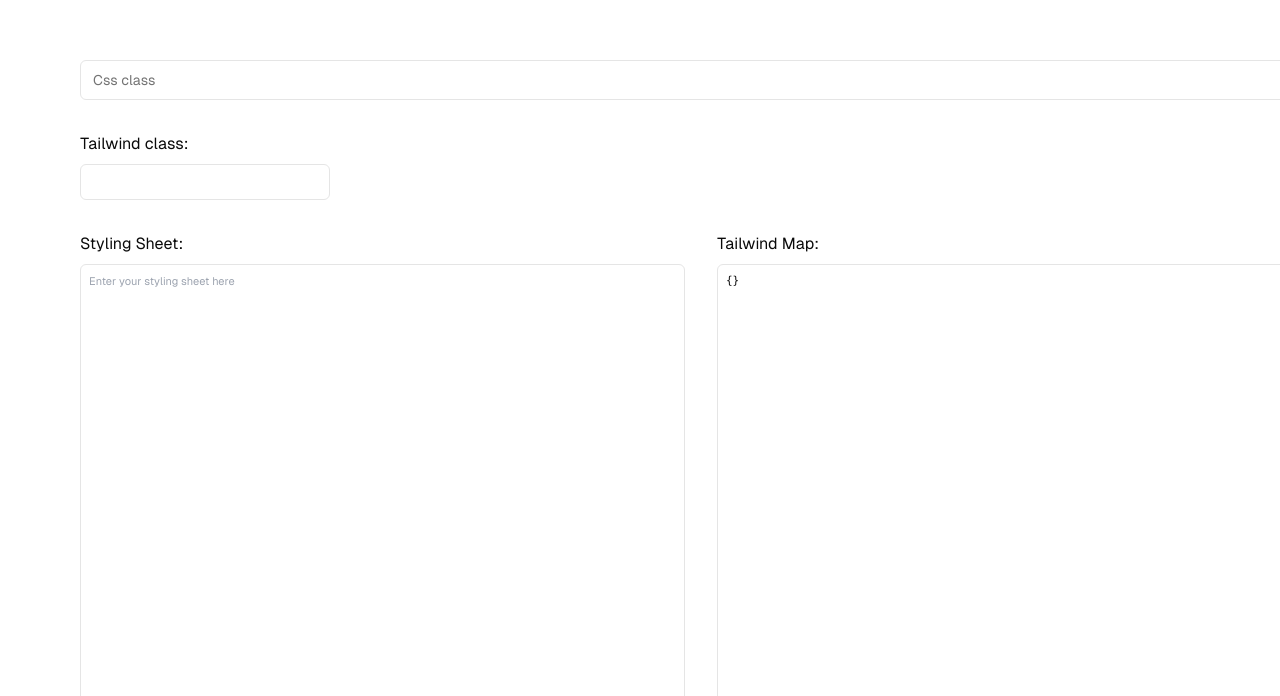
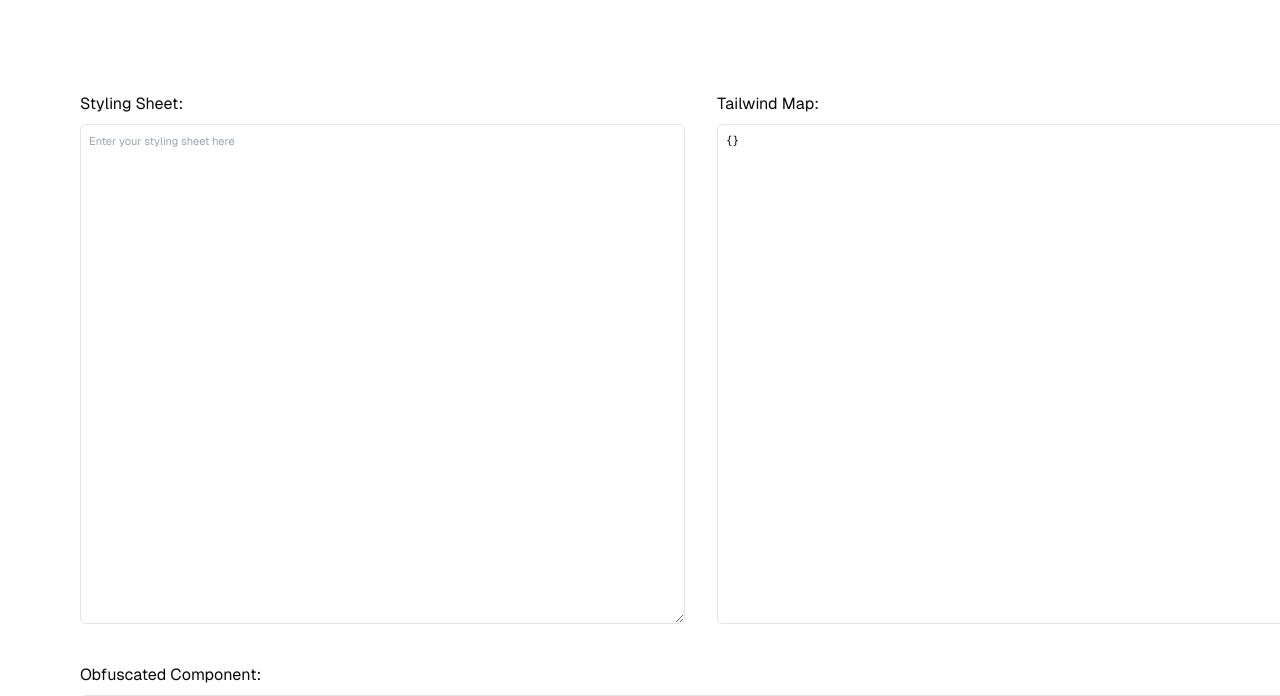
Before and after one commit to floris-xlx/tailwind-de-obfuscator, a Next.js app: page / in a window 1280 px wide. Shown: the part 104-800 px from the top of the page. Built offline with nearby package versions, Linux system fonts and the light colour scheme.

Commit message:
Remove unused input and display elements for Tailwind class in Home component

```diff
--- a/src/app/page.tsx
+++ b/src/app/page.tsx
@@ -253,16 +253,7 @@ export default function Home() {
 
         <div>
 
-          <Input type="text" placeholder="Css class" value={cssClass} onChange={handleInputChange} />
 
-          <div className='pt-8'>
-            <p>
-              Tailwind class:
-            </p>
-            <div className='border rounded-md p-2 mt-2 w-[250px] h-[36px]'>
-              {tailwindClass}
-            </div>
-          </div>
 
           <div className='flex flex-row gap-x-8'>
             <div className='pt-8'>
```
